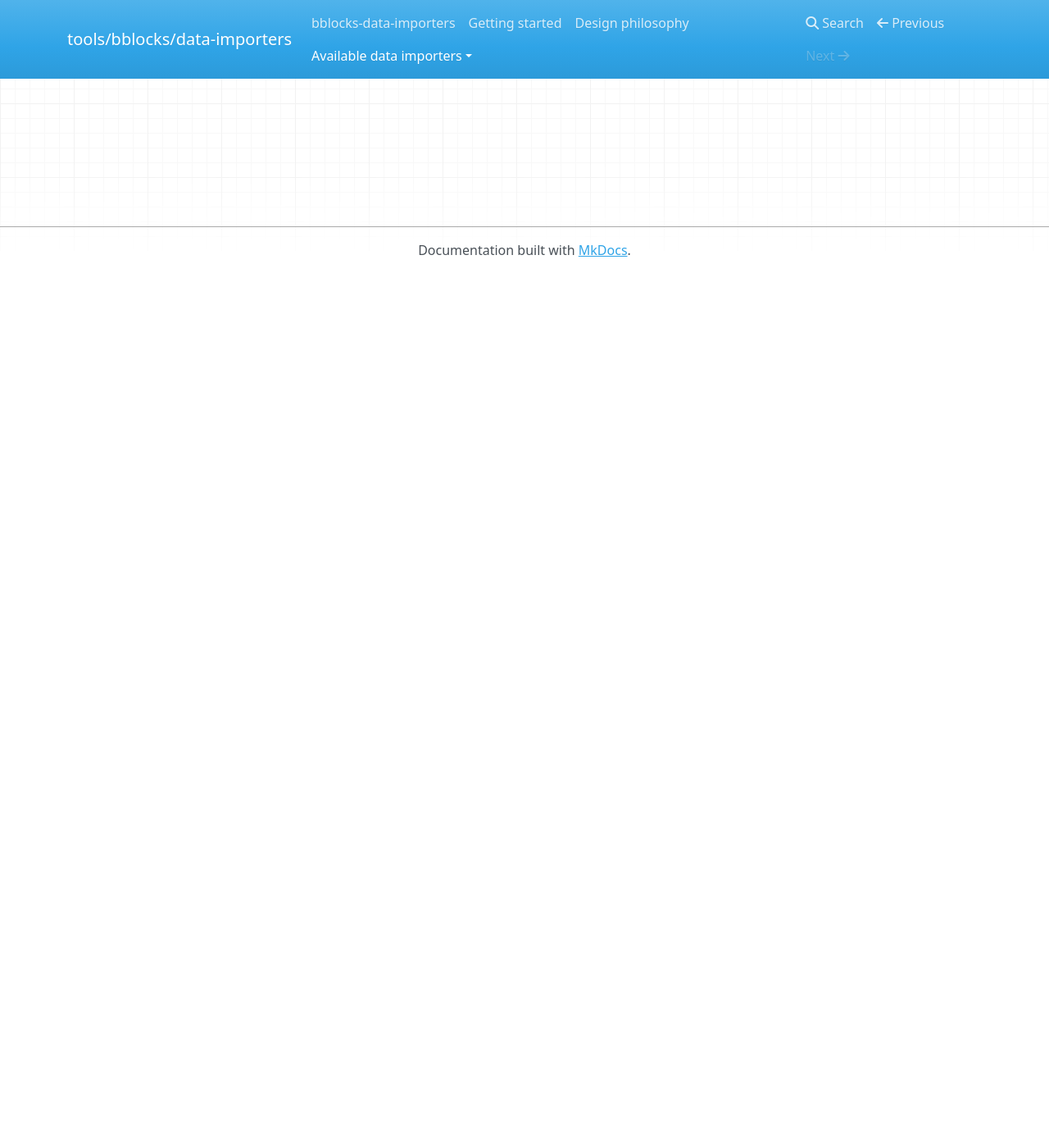
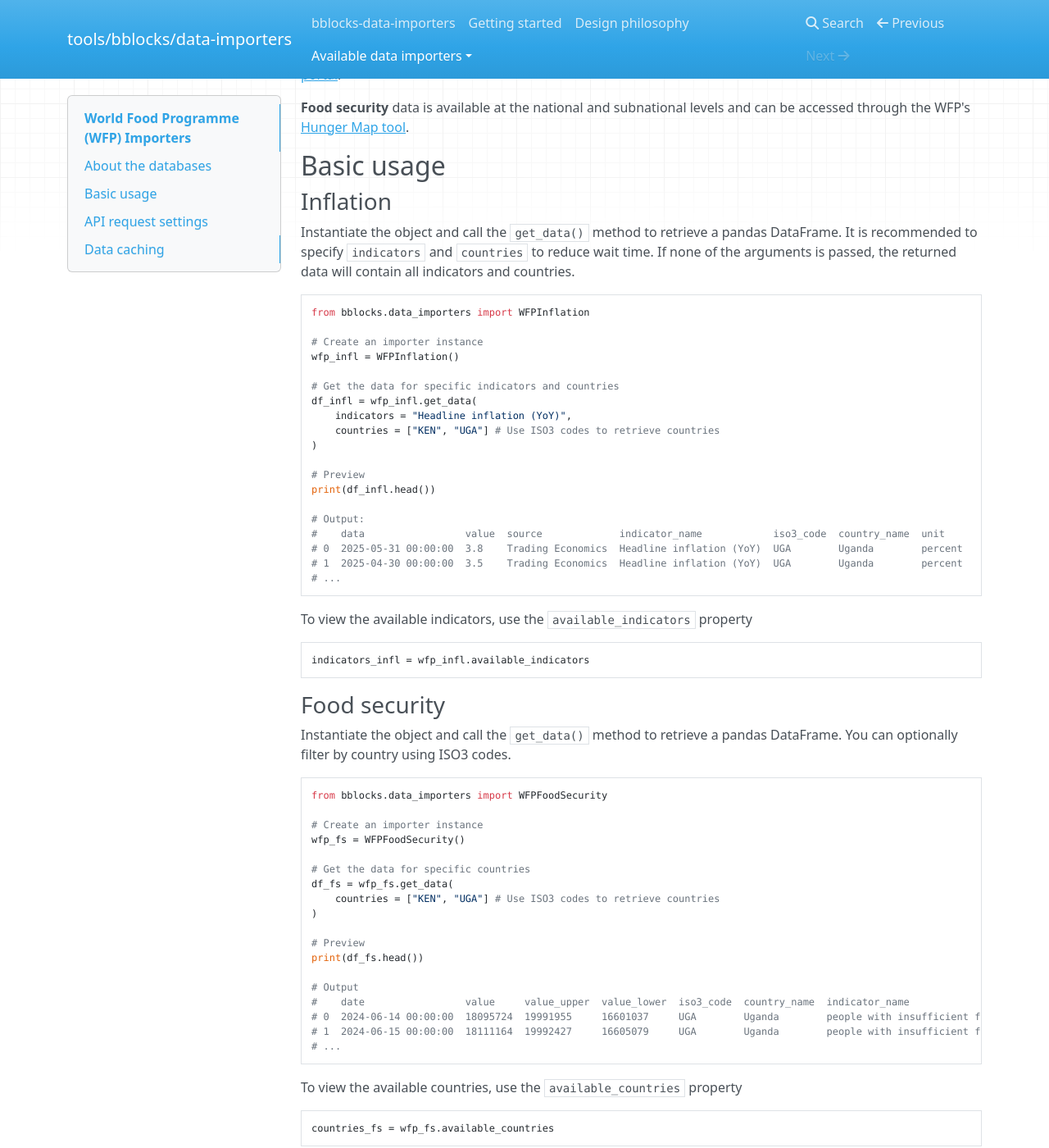
Before and after one commit to ONEcampaign/bblocks_data_importers, an MkDocs documentation site: the page built from docs/docs/importers/wfp.md, in a window 1280 px wide and 1400 px high, scrolled down 270 px. Shown: the whole window at 82% size. Built offline with MkDocs 1.6.1, drawn with Linux system fonts in a browser that asks for light colours; nearby versions of some CDN libraries; before the commit the page ends 900 px from its top, so only the background shows below that; some of the changed text lies outside the part shown.

Commit message:
Add WFP docs

````diff
--- a/docs/docs/importers/wfp.md
+++ b/docs/docs/importers/wfp.md
@@ -1,5 +1,110 @@
+from bblocks.data_importers import WFPFoodSecurity
+
 # World Food Programme (WFP) Importers
 
-!!! warning "Docs under construction"
+The `WFPInflation` and `WFPFoodSecurity` importers provide access to data on inflation and food security published by
+the World Food Programme (WFP).
 
-    The documentation for the WFP importer is currently under construction.
+## About the databases
+
+**Inflation** data is available for various countries and indicators and can be accessed through the
+[VAM data portal](https://dataviz.vam.wfp.org/economic/inflation).
+
+**Food security** data is available at the national and subnational levels and can be accessed through the WFP's
+[Hunger Map tool](https://hungermap.wfp.org).
+
+## Basic usage
+
+### Inflation
+
+Instantiate the object and call the `get_data()` method to retrieve a pandas DataFrame. It is recommended to specify
+`indicators` and `countries` to reduce wait time. If none of the arguments is passed, the returned data will
+contain all indicators and countries.
+
+```python
+from bblocks.data_importers import WFPInflation
+
+# Create an importer instance
+wfp_infl = WFPInflation()
+
+# Get the data for specific indicators and countries
+df_infl = wfp_infl.get_data(
+    indicators = "Headline inflation (YoY)",
+    countries = ["KEN", "UGA"] # Use ISO3 codes to retrieve countries
+)
+
+# Preview
+print(df_infl.head())
+
+# Output:
+#    data                 value  source             indicator_name            iso3_code  country_name  unit
+# 0  2025-05-31 00:00:00  3.8    Trading Economics  Headline inflation (YoY)  UGA        Uganda        percent
+# 1  2025-04-30 00:00:00  3.5    Trading Economics  Headline inflation (YoY)  UGA        Uganda        percent
+# ...
+```
+
+To view the available indicators, use the `available_indicators` property
+
+```python
+indicators_infl = wfp_infl.available_indicators
+```
+
+### Food security
+
+Instantiate the object and call the `get_data()` method to retrieve a pandas DataFrame. You can optionally filter by
+country using ISO3 codes.
+
+```python
+from bblocks.data_importers import WFPFoodSecurity
+
+# Create an importer instance
+wfp_fs = WFPFoodSecurity()
+
+# Get the data for specific countries
+df_fs = wfp_fs.get_data(
+    countries = ["KEN", "UGA"] # Use ISO3 codes to retrieve countries
+)
+
+# Preview
+print(df_fs.head())
+
+# Output
+#    date                 value     value_upper  value_lower  iso3_code  country_name  indicator_name                             source
+# 0  2024-06-14 00:00:00  18095724  19991955     16601037     UGA        Uganda        people with insufficient food consumption  World Food Programme
+# 1  2024-06-15 00:00:00  18111164  19992427     16605079     UGA        Uganda        people with insufficient food consumption  World Food Programme
+# ...
+```
+
+To view the available countries, use the `available_countries` property
+
+```python
+countries_fs = wfp_fs.available_countries
+```
+
+## API request settings
+
+### Inflation
+
+You may set the timeout for specific requests (in seconds) when creating an importer instance. The default value is `20`.
+
+```python
+wfp_infl = WFPInflation(timeout = 30)
+```
+
+### Food security
+You may set both `timeout` (in seconds) and `retries` (number of retry attempts on failure). Defaults are `20` and `2`
+respectively.
+
+```python
+wfp_fs = WFPFoodSecurity(timeout = 30, retries = 3)
+```
+
+## Data caching
+
+Data is cached per importer instance to prevent repeated downloads. The cache is cleared automatically at the end of the
+session, but you can also clear it manually:
+
+```python
+wfp_infl.clear_cache()
+wfp_fs.clear_cache()
+```
````
